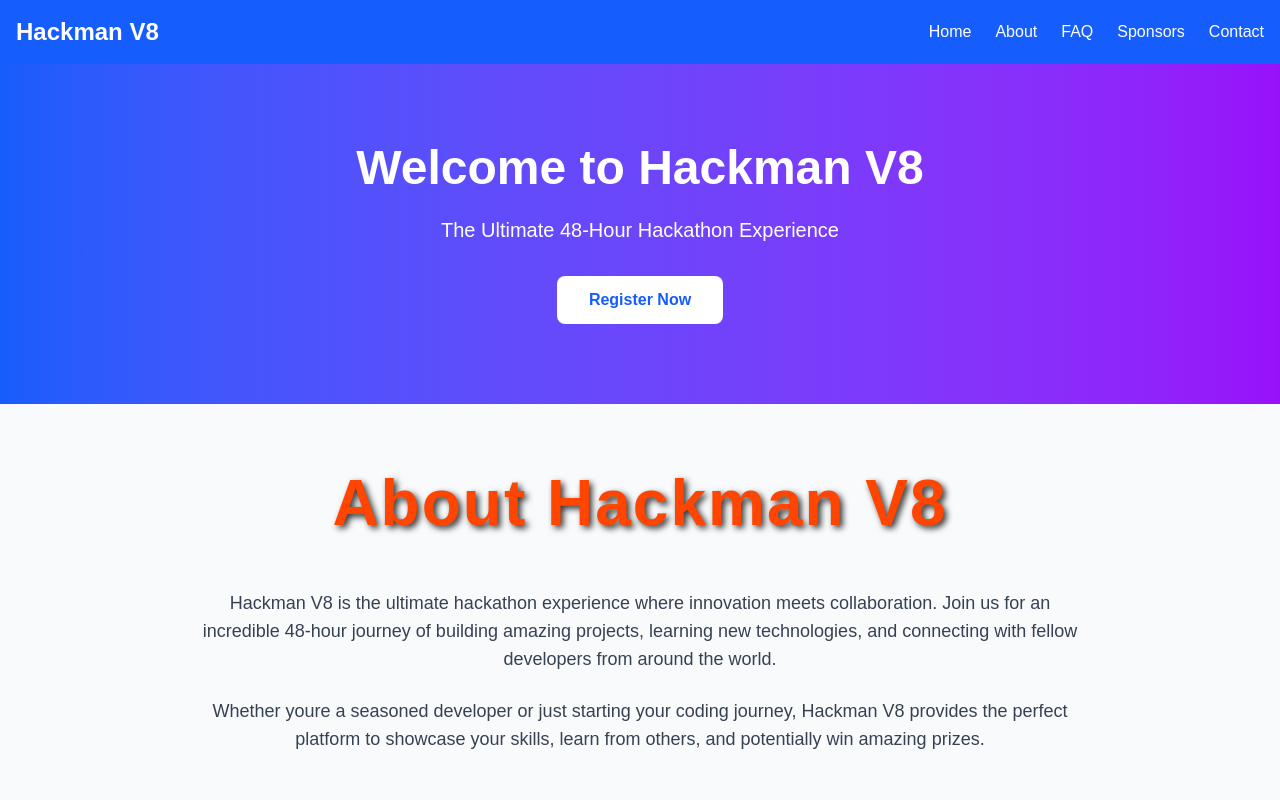
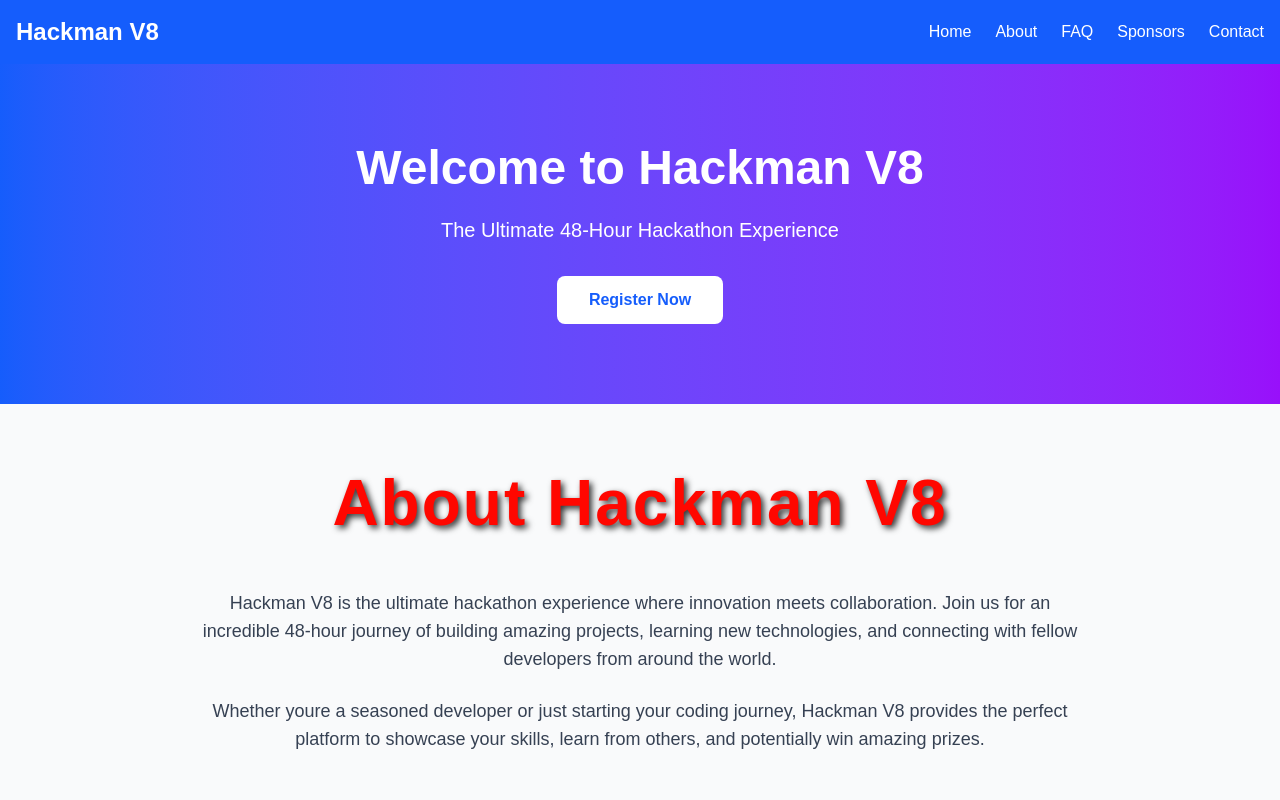
Before and after one commit to tejasva-vardhan/Hackman_V8, a Next.js app in the folder frontend/: page / in a window 1280 px wide. Shown: the top 800 px of the page. Built offline with nearby package versions, Linux system fonts and the light colour scheme; a web font is replaced by a local one.

Commit message:
text color change

```diff
--- a/frontend/src/app/globals.css
+++ b/frontend/src/app/globals.css
@@ -29,7 +29,7 @@ body {
 h2 {
   font-family: var(--font-jolly-lodger), cursive;
   font-size: 4rem;
-  color: #ff4500;
+  color: #FF0700;
   text-transform: none;
   text-shadow: 3px 3px 6px rgba(0, 0, 0, 0.8);
   text-align: center;
```
